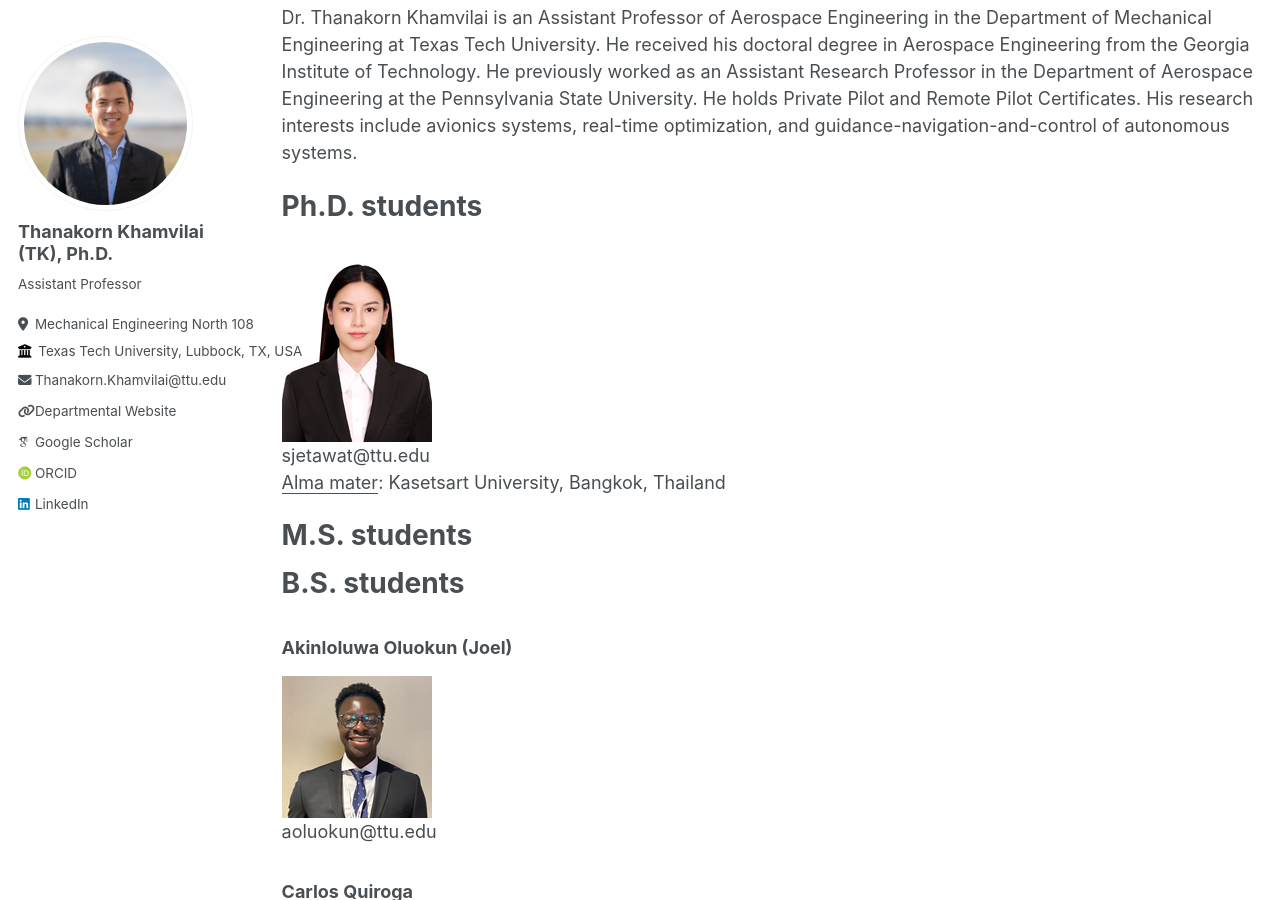
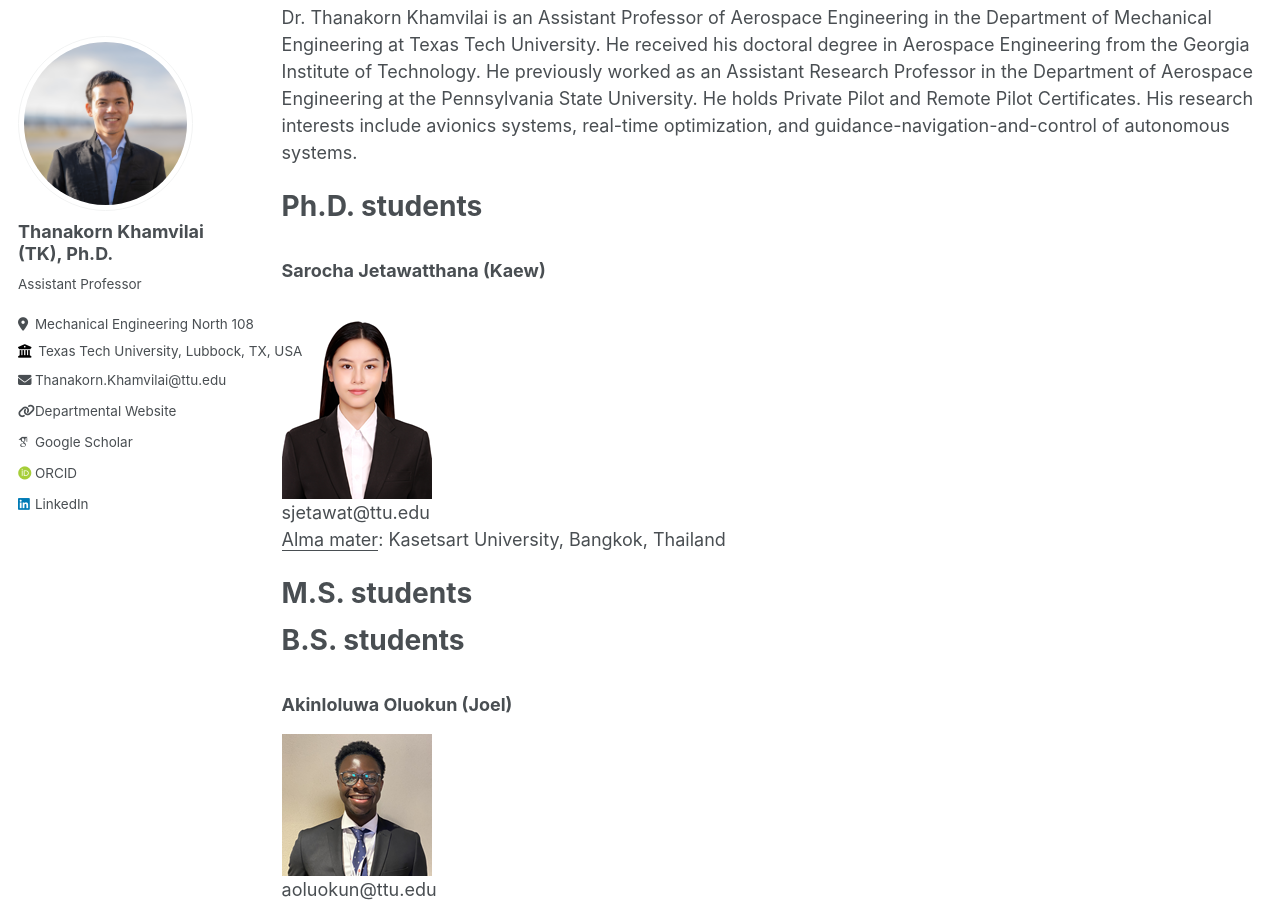
Before and after one commit to tkhamvilai/tkhamvilai.github.io, a Jekyll site: the page built from _pages/group.md, in a window 1280 px wide and 900 px high, scrolled down 586 px. Built offline with Jekyll 4.4.1, drawn with Linux system fonts in a browser that asks for light colours; some web fonts are replaced.

Commit message:
add student name

```diff
--- a/_pages/group.md
+++ b/_pages/group.md
@@ -11,6 +11,7 @@ author_profile: true
  Dr. Thanakorn Khamvilai is an Assistant Professor of Aerospace Engineering in the Department of Mechanical Engineering at Texas Tech University. He received his doctoral degree in Aerospace Engineering from the Georgia Institute of Technology. He previously worked as an Assistant Research Professor in the Department of Aerospace Engineering at the Pennsylvania State University. He holds Private Pilot and Remote Pilot Certificates. His research interests include avionics systems, real-time optimization, and guidance-navigation-and-control of autonomous systems.
 
 # Ph.D. students
+### Sarocha Jetawatthana (Kaew)
 ![Jetawatthana](/images/Jetawatthana.png#left "Jetawattha")\
 sjetawat@ttu.edu\
 <ins>Alma mater</ins>: Kasetsart University, Bangkok, Thailand
```
